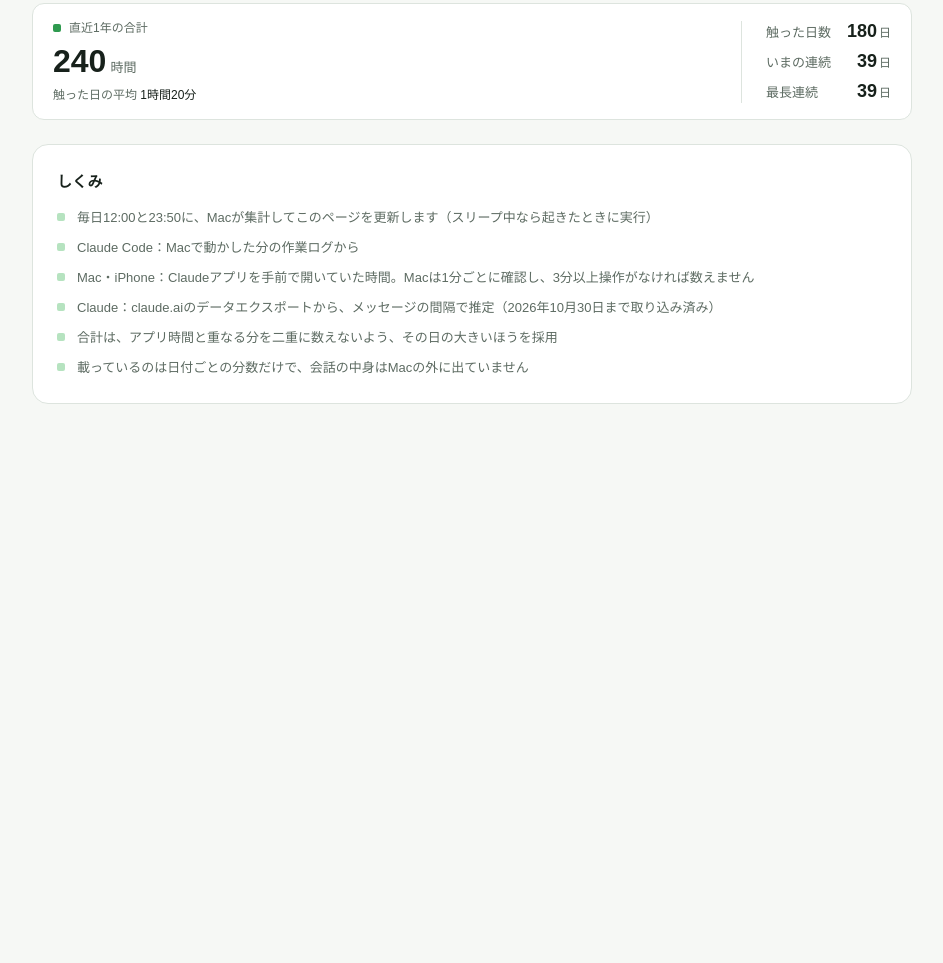
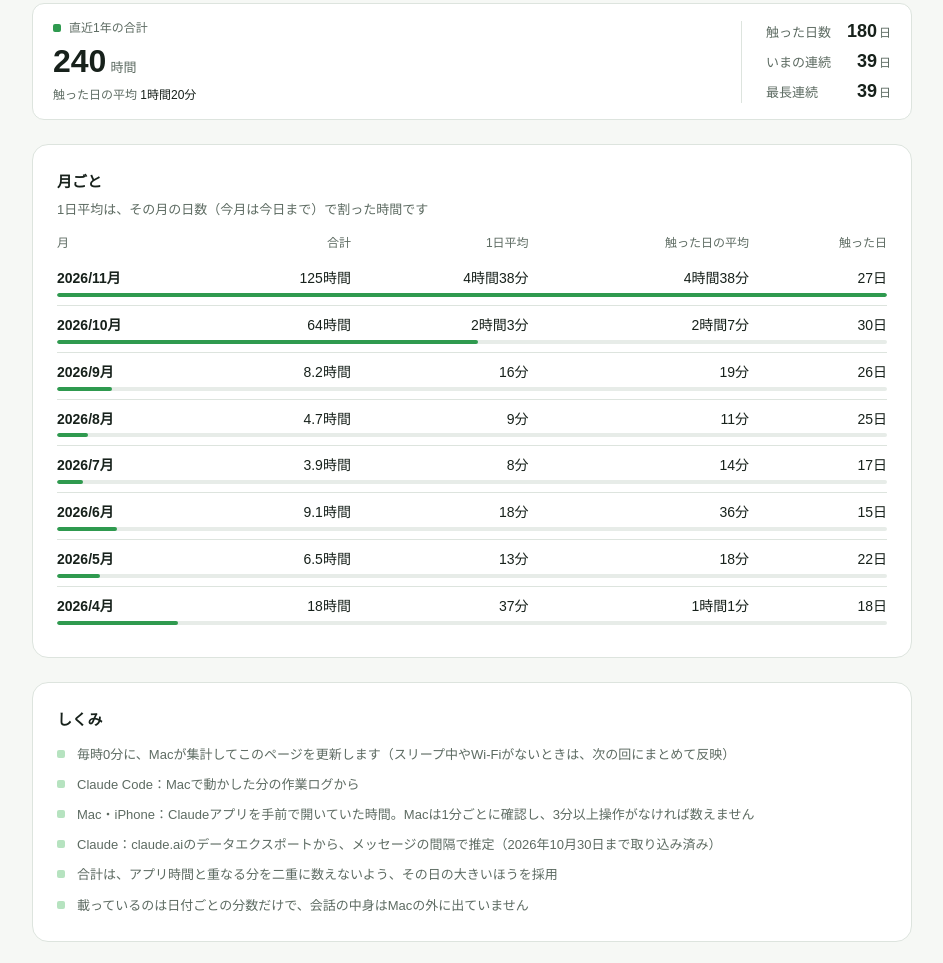
Before and after one commit to goda-t/ai-kusa, a plain HTML site: page index.html in a window 1280 px wide. Shown: the part 659-1622 px from the top of the page, without its empty margins (168-1111 px from the left). Before the commit the page ends 1119 px from the top, so only its background shows below. Drawn offline with Linux system fonts and the light colour scheme.

Commit message:
ページを更新

```diff
--- a/index.html
+++ b/index.html
@@ -159,6 +159,19 @@ body { margin: 0; }
 .updated { font-variant-numeric: tabular-nums; }
 .updated.stale { color: var(--warn-fg); background: var(--warn-bg); padding: 2px 8px; border-radius: 6px; }
 .empty { font-size: 14px; color: var(--muted); }
+.monthly h2 { margin-bottom: 4px; }
+.monthly .lead { margin-bottom: 12px; font-size: 13px; }
+.mtable { width: 100%; border-collapse: collapse; font-size: 14px; font-variant-numeric: tabular-nums; }
+.mtable th { font-size: 12px; font-weight: 400; color: var(--muted); text-align: right; padding: 0 0 6px 12px; white-space: nowrap; }
+.mtable th:first-child, .mtable td:first-child { text-align: left; padding-left: 0; }
+.mtable td { text-align: right; padding: 8px 0 2px 12px; white-space: nowrap; }
+.mtable td.mm { font-weight: 600; }
+.mtable td.zero { color: var(--muted); opacity: 0.6; }
+.mtable tr.mbar td { padding: 0 0 8px; border-bottom: 1px solid var(--line); }
+.mtable tr.mbar:last-child td { border-bottom: 0; }
+.mtable .bar { display: block; height: 4px; border-radius: 2px; background: var(--g0); overflow: hidden; }
+.mtable .bar i { display: block; height: 100%; border-radius: 2px; background: var(--g3); }
+@media (max-width: 420px) { .mtable { font-size: 13px; } .mtable th, .mtable td { padding-left: 8px; } }
 </style>
 </head>
 <body>
@@ -222,10 +235,19 @@ body { margin: 0; }
     </div>
   </section>
 
+  <section class="panel monthly" aria-label="月ごとの集計">
+    <h2>月ごと</h2>
+    <p class="lead">1日平均は、その月の日数（今月は今日まで）で割った時間です</p>
+    <table class="mtable">
+      <thead><tr><th scope="col">月</th><th scope="col">合計</th><th scope="col">1日平均</th><th scope="col">触った日の平均</th><th scope="col">触った日</th></tr></thead>
+      <tbody id="mBody"></tbody>
+    </table>
+  </section>
+
   <section class="panel privacy">
     <h2>しくみ</h2>
     <ul>
-      <li>毎日12:00と23:50に、Macが集計してこのページを更新します（スリープ中なら起きたときに実行）</li>
+      <li>毎時0分に、Macが集計してこのページを更新します（スリープ中やWi-Fiがないときは、次の回にまとめて反映）</li>
       <li>Claude Code：Macで動かした分の作業ログから</li>
       <li>Mac・iPhone：Claudeアプリを手前で開いていた時間。Macは1分ごとに確認し、3分以上操作がなければ数えません</li>
       <li>Claude：claude.aiのデータエクスポートから、メッセージの間隔で推定（2026年10月30日まで取り込み済み）</li>
@@ -351,7 +373,39 @@ body { margin: 0; }
     document.getElementById("kTotal").textContent = R.name + "の合計";
     document.getElementById("kDays").textContent = "触った日数";
     document.getElementById("kBest").textContent = "最長連続";
+    renderMonths(R);
     document.getElementById("rangeLabel").textContent = ymd(R.from).replace(/-/g, "/") + "〜" + ymd(R.to).replace(/-/g, "/");
+  }
+
+  // 月ごとの合計・1日平均・触った日の平均・触った日数（新しい月が上）
+  function renderMonths(R) {
+    var rows = {}, order = [];
+    for (var d = new Date(R.from); d <= R.to; d.setDate(d.getDate() + 1)) {
+      var k = d.getFullYear() + "-" + (d.getMonth() + 1);
+      if (!rows[k]) { rows[k] = { y: d.getFullYear(), m: d.getMonth() + 1, total: 0, days: 0, span: 0 }; order.push(k); }
+      var v = minutesFor(ymd(d));
+      rows[k].span++;
+      rows[k].total += v;
+      if (v > 0) rows[k].days++;
+    }
+    // 記録が始まる前の空っぽの月は出さない
+    while (order.length > 1 && rows[order[0]].total <= 0) order.shift();
+    var max = 0;
+    order.forEach(function (k) { if (rows[k].total > max) max = rows[k].total; });
+    var multiYear = order.length && rows[order[0]].y !== rows[order[order.length - 1]].y;
+    var html = "";
+    order.reverse().forEach(function (k) {
+      var r = rows[k], z = r.total <= 0 ? ' class="zero"' : "";
+      var name = (multiYear || period === "recent" || period === "all") ? r.y + "/" + r.m + "月" : r.m + "月";
+      var hrs = r.total / 60;
+      html += "<tr><td class=\"mm\">" + name + "</td>" +
+        "<td" + z + ">" + (hrs < 10 ? hrs.toFixed(1) : Math.round(hrs)) + "時間</td>" +
+        "<td" + z + ">" + (r.span ? fmt(r.total / r.span) : "—") + "</td>" +
+        "<td" + z + ">" + (r.days ? fmt(r.total / r.days) : "—") + "</td>" +
+        "<td" + z + ">" + r.days + "日</td></tr>" +
+        "<tr class=\"mbar\"><td colspan=\"5\"><span class=\"bar\"><i style=\"width:" + (max ? r.total / max * 100 : 0) + "%\"></i></span></td></tr>";
+    });
+    document.getElementById("mBody").innerHTML = html;
   }
 
   var selDay = null;
```
